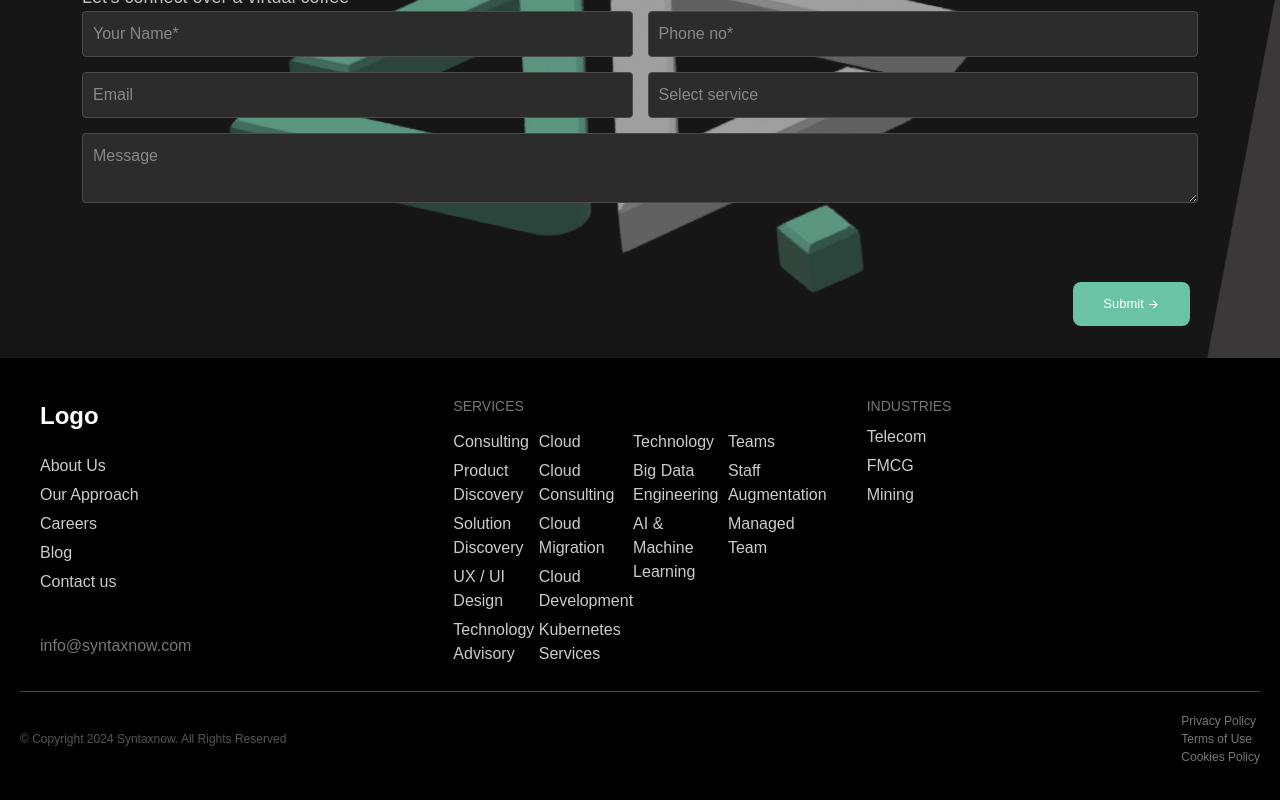
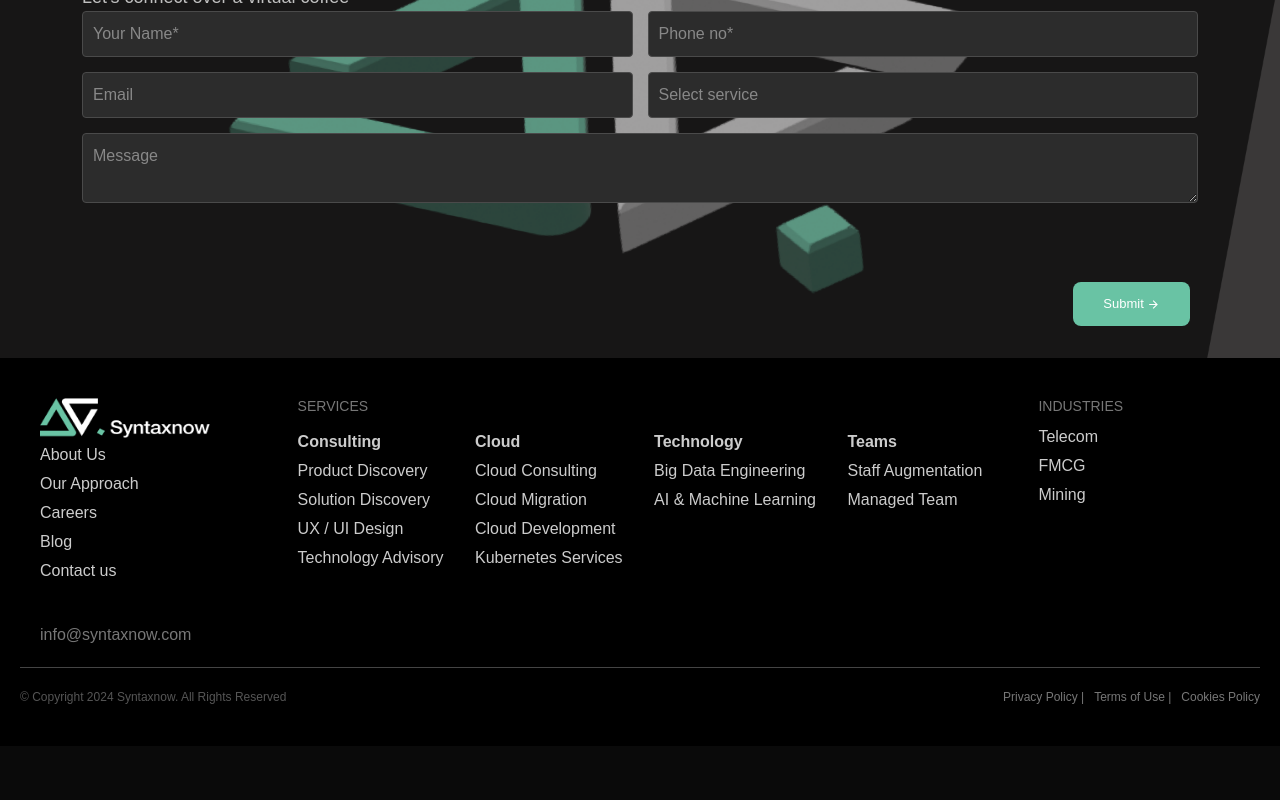
Before and after one commit to lavarajallu/Syntaxnow, a React (Create React App) app: page / in a window 1280 px wide. Shown: the part 4133-4933 px from the top of the page. After the commit the page ends 4879 px from the top, so only its background shows below. Built offline with nearby package versions, Linux system fonts and the light colour scheme.

Commit message:
latest footer changes

```diff
--- a/src/assets/css/footer.css
+++ b/src/assets/css/footer.css
@@ -6,22 +6,17 @@
   }
 
   .footer-content {
-    display: flex;
-    justify-content: space-between;
+    display: grid;
+    grid-template-columns: 1fr 3fr 1fr;
+    gap: 1rem;
     margin-bottom: 20px;
   }
 
   .footer-column {
-    flex: 1;
     padding: 0 20px;
   }
 
-  .footer-logo {
-    font-size: 24px;
-    font-weight: bold;
-    color: #fff;
-    margin-bottom: 20px;
-  }
+
 
   .footer-column ul {
     list-style: none;
@@ -66,7 +61,10 @@
     font-size: 12px;
     color: #555;
   }
-
+  .footer-links{
+    display: flex;
+    gap: 10px;
+  }
   .footer-links p {
     margin: 0 15px;
     cursor: pointer;
--- a/src/components/footer.js
+++ b/src/components/footer.js
@@ -1,12 +1,12 @@
 import React from 'react'
-
+import Logo from "../assets/images/Syntaxnow Logo.png"
 export default function Footer() {
   return (
     <div>
          <footer className="footer">
       <div className="footer-content">
         <div className="footer-column">
-          <div className="footer-logo">Logo</div>
+          <div className="footer-logo"><img className='logo' src={Logo} alt='' /></div>
           <ul>
             <li>About Us</li>
             <li>Our Approach</li>
@@ -21,37 +21,35 @@ export default function Footer() {
           </div>
           <p>info@syntaxnow.com</p>
         </div>
-
         <div className="footer-column">
           <h4>SERVICES</h4>
           <div className="services">
             <ul>
-              <li>Consulting</li>
+              <li><b>Consulting</b></li>
               <li>Product Discovery</li>
               <li>Solution Discovery</li>
               <li>UX / UI Design</li>
               <li>Technology Advisory</li>
             </ul>
             <ul>
-              <li>Cloud</li>
+              <li><b>Cloud</b></li>
               <li>Cloud Consulting</li>
               <li>Cloud Migration</li>
               <li>Cloud Development</li>
               <li>Kubernetes Services</li>
             </ul>
             <ul>
-              <li>Technology</li>
+              <li><b>Technology</b></li>
               <li>Big Data Engineering</li>
               <li>AI & Machine Learning</li>
             </ul>
             <ul>
-              <li>Teams</li>
+              <li><b>Teams</b></li>
               <li>Staff Augmentation</li>
               <li>Managed Team</li>
             </ul>
           </div>
         </div>
-
         <div className="footer-column">
           <h4>INDUSTRIES</h4>
           <ul>
@@ -64,8 +62,8 @@ export default function Footer() {
       <div className="footer-bottom">
         <p>© Copyright 2024 Syntaxnow. All Rights Reserved</p>
         <div className="footer-links">
-          <p>Privacy Policy</p>
-          <p>Terms of Use</p>
+          <p>Privacy Policy | </p>
+          <p>Terms of Use | </p>
           <p>Cookies Policy</p>
         </div>
       </div>
```
Also changed, not shown: src/assets/images/footer_logo.png (added).
